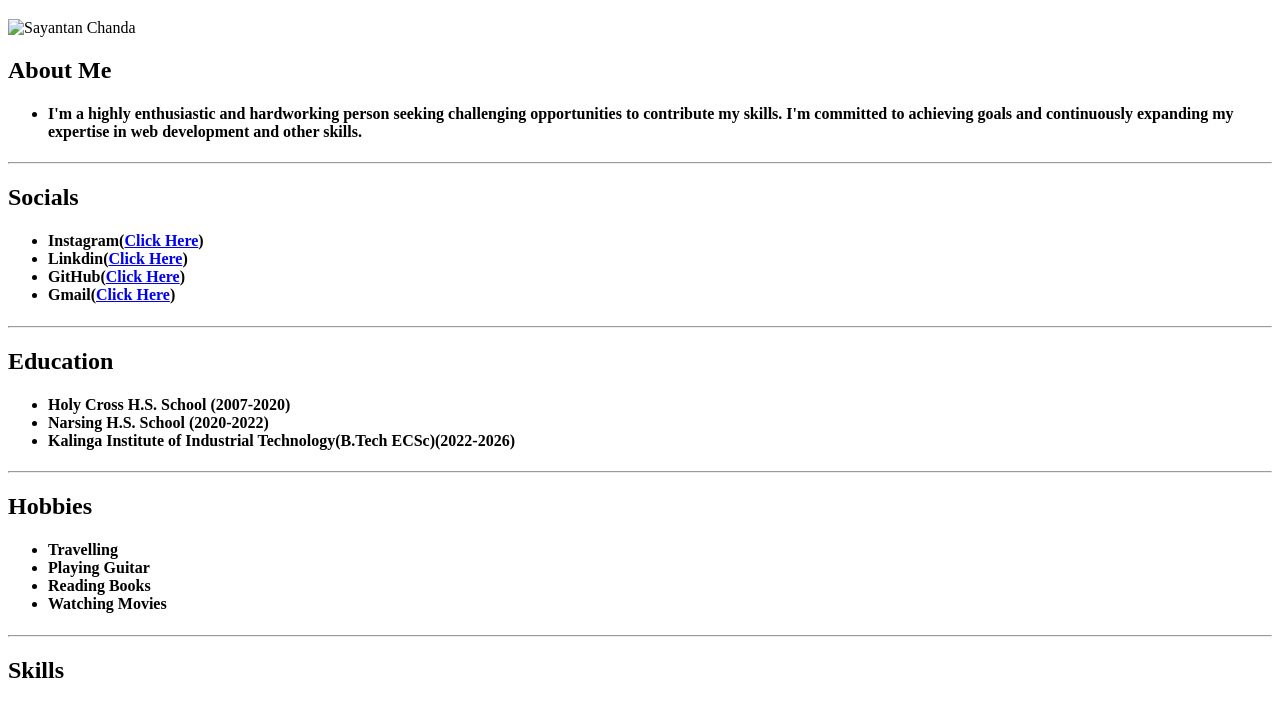
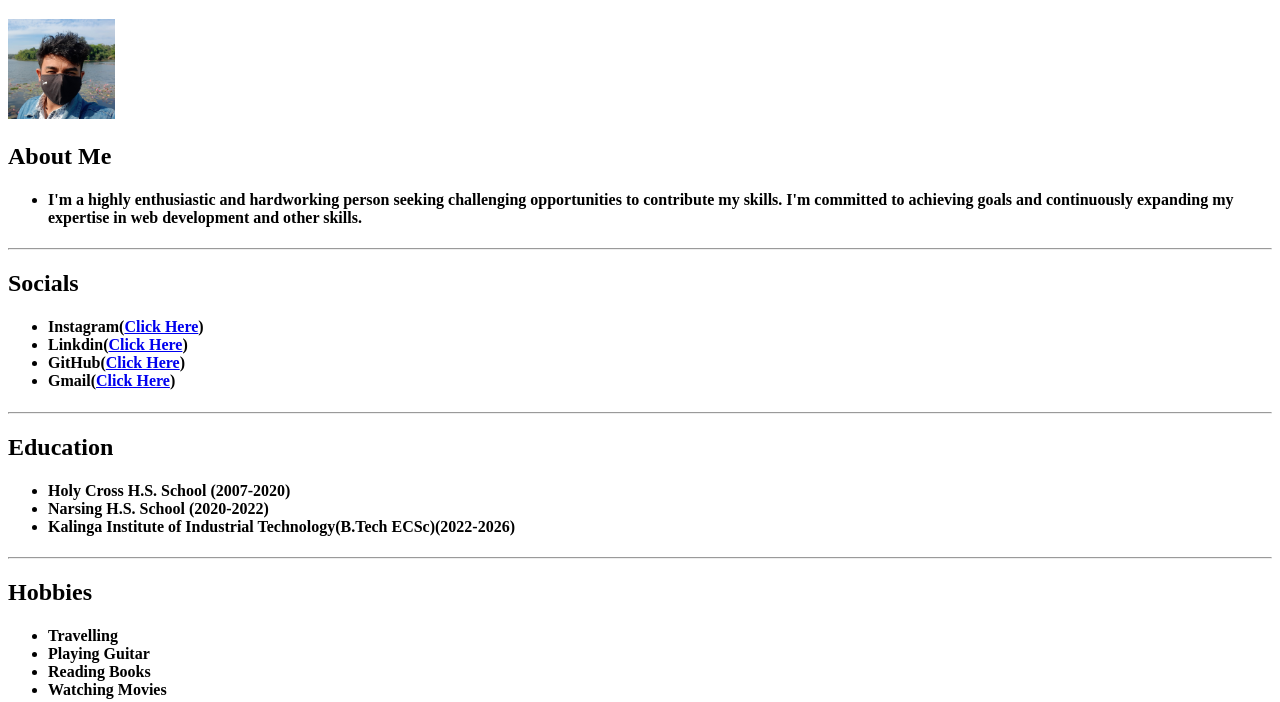
Before and after one commit to sayantanchanda09/Resume, a plain HTML site: page index.html in a window 1280 px wide. Shown: the part 61-763 px from the top of the page. Drawn offline with Linux system fonts and the light colour scheme.

Commit message:
index.html

```diff
--- a/index.html
+++ b/index.html
@@ -6,7 +6,7 @@
     </head>
     <body>
         <h1>Sayantan Chanda</h1>
-        <img src="./20220101_131255.jpg" height="100" alt="Sayantan Chanda" />
+        <img src="./Image/20220101_131255.jpg" height="100" alt="Sayantan Chanda" />
         <h2>About Me</h2>
         <h4><ul>
             <li>I'm a highly enthusiastic and hardworking person seeking challenging opportunities to contribute my skills. I'm committed to achieving goals and continuously expanding my expertise in web development and other skills.</li>
```
